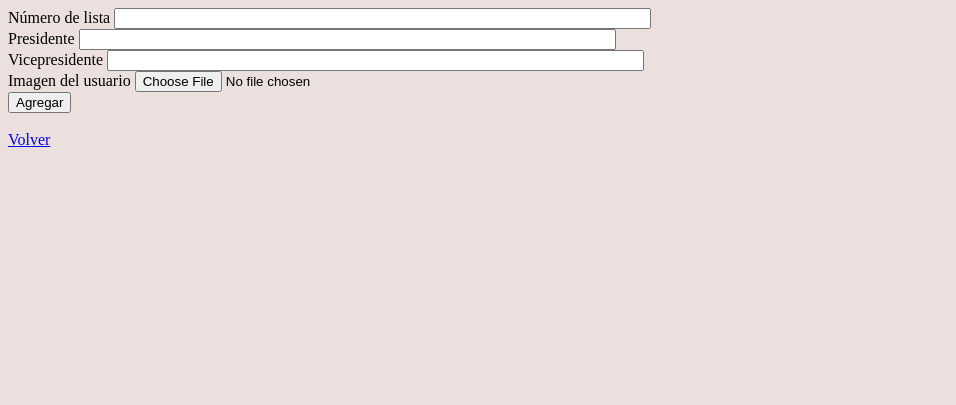
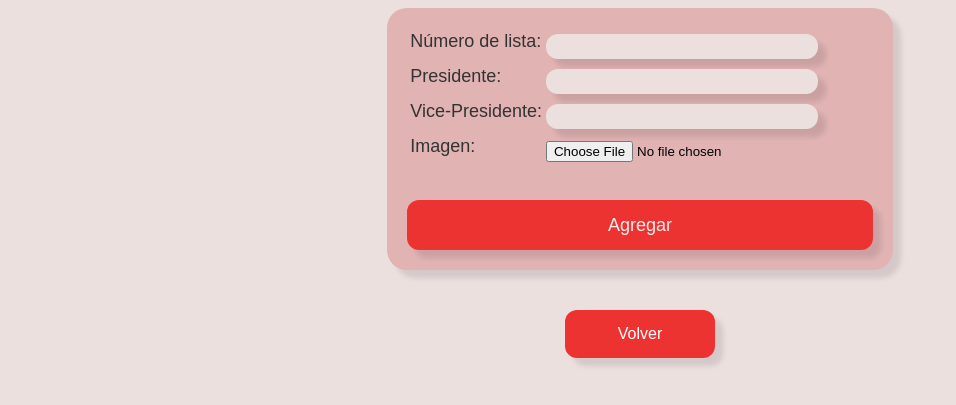
Before and after one commit to maximax02/APFA_git, a Flask app: template app/restricted/templates/agregar_lista.html in a window 1280 px wide. Shown: the top 405 px of the page, without its empty margins (0-956 px from the left). Run offline with Flask 3, Linux system fonts and the light colour scheme; the template is opened without the code that fills it: values that come from a table or form of the project are taken from there, others are empty; some libraries are stand-ins or nearby versions.

Commit message:
- Se organiza el estilo de 'ingresar listas' en archivos css

```diff
--- a/app/public/templates/micuenta.html
+++ b/app/public/templates/micuenta.html
@@ -4,6 +4,7 @@
     <link rel="stylesheet" type="text/css" href="{{ url_for('static', filename='css/resultados.css') }}">
     <link rel="stylesheet" type="text/css" href="{{ url_for('static', filename='css/mi_cuenta_lista.css') }}">
     <link rel="stylesheet" type="text/css" href="{{ url_for('static', filename='css/mi_cuenta_texto.css') }}">
+
 </head>
 
 {% extends "base.html" %}
--- a/app/restricted/forms/agregar_lista.py
+++ b/app/restricted/forms/agregar_lista.py
@@ -4,9 +4,9 @@ from flask_wtf.file import FileAllowed
 from wtforms.validators import DataRequired
 
 class AgregarListaForm(FlaskForm):
-    num_lista = StringField('Número de lista', validators=[DataRequired()])
-    presidente = StringField('Presidente', validators=[DataRequired()])
-    vicepresidente = StringField('Vicepresidente', validators=[DataRequired()])
+    num_lista = StringField('Número de lista', validators=[DataRequired()], render_kw={'class':'input'})
+    presidente = StringField('Presidente', validators=[DataRequired()], render_kw={'class':'input'})
+    vicepresidente = StringField('Vicepresidente', validators=[DataRequired()], render_kw={'class':'input'})
     #TODO: Imagen
-    imagen = FileField('Imagen del usuario', validators=[FileAllowed(['jpg', 'png'], 'Solo se permiten imágenes')], render_kw={'style': 'width: 50%'})
-    submit = SubmitField('Agregar')
+    imagen = FileField('Imagen del usuario', validators=[FileAllowed(['jpg', 'png'], 'Solo se permiten imágenes')], render_kw={'style': 'width: 100%'})
+    submit = SubmitField('Agregar', render_kw={'class':'submit'})
--- a/app/restricted/templates/agregar_lista.html
+++ b/app/restricted/templates/agregar_lista.html
@@ -1,45 +1,95 @@
+<head>
+    <link rel="stylesheet" type="text/css" href="{{ url_for('static', filename='css/botones.css') }}">
+    <link rel="stylesheet" type="text/css" href="{{ url_for('static', filename='css/submit_buton.css') }}">
+    <link rel="stylesheet" type="text/css" href="{{ url_for('static', filename='css/login_input.css') }}">
+    <link rel="stylesheet" type="text/css" href="{{ url_for('static', filename='css/agregar_lista.css') }}">
+</head>
+
 {% extends "base.html" %}
 {% block content %}
-<div>
-    <form action="" method="post" novalidate enctype="multipart/form-data">
-        {{ form.hidden_tag() }}
-        <div>
-            {{ form.num_lista.label }}
-            {{ form.num_lista(size=64) }}<br>
-            {% for error in form.num_lista.errors %}
-            <span style="color: red;">{{ error }}</span>
-            {% endfor %}
-        </div>
-        <div>
-            {{ form.presidente.label }}
-            {{ form.presidente(size=64) }}<br>
-            {% for error in form.presidente.errors %}
-            <span style="color: red;">{{ error }}</span>
-            {% endfor %}
-        </div>
-        <div>
-            {{ form.vicepresidente.label }}
-            {{ form.vicepresidente(size=64) }}<br>
-            {% for error in form.vicepresidente.errors %}
-            <span style="color: red;">{{ error }}</span>
-            {% endfor %}
-        </div>
-        <div>
-            {{ form.imagen.label }}
-            {{ form.imagen }}<br>
-            {% for error in form.imagen.errors %}
-            <span style="color: red;">{{ error }}</span>
-            {% endfor %}
-        </div>
 
 
-        <div>
+<div>
+    <form class ="form-agregar-listas" action="" method="post" novalidate enctype="multipart/form-data">
+        {{ form.hidden_tag() }}
+        <table>
+                <tr>
+                    <td><label for="num_lista">Número de lista: </label></td>
+                    <td>{{ form.num_lista }}</td>
+                </tr>
+                <tr>
+                    <td><label for="presidente">Presidente: </label></td>
+                    <td>{{ form.presidente }}</td>
+                </tr>
+                <tr>
+                    <td><label for="vicepresidente">Vice-Presidente: </label></td>
+                    <td>{{ form.vicepresidente }}</td>
+                </tr>
+                <tr>
+                    <td><label for="imagen">Imagen: </label></td>
+                    <td>{{ form.imagen }}</td>
+                </tr>
+        </table>
+
+
+
+
             {{ form.submit() }}
-        </div>
+
     </form>
-    <div>
-    <br>
-        <a href = "{{ url_for('public.micuenta') }}" >Volver</a>
-    </div>
+
+    <form class="general">
+            <button class="botones" formaction="{{ url_for('public.index') }}">Volver</button>
+    </form>
 </div>
+
+
+
+
+
+
+
+
+<!--<div>-->
+<!--    <form action="" method="post" novalidate enctype="multipart/form-data">-->
+<!--        {{ form.hidden_tag() }}-->
+<!--        <div>-->
+<!--            {{ form.num_lista.label }}-->
+<!--            {{ form.num_lista(size=64) }}<br>-->
+<!--            {% for error in form.num_lista.errors %}-->
+<!--            <span style="color: red;">{{ error }}</span>-->
+<!--            {% endfor %}-->
+<!--        </div>-->
+<!--        <div>-->
+<!--            {{ form.presidente.label }}-->
+<!--            {{ form.presidente(size=64) }}<br>-->
+<!--            {% for error in form.presidente.errors %}-->
+<!--            <span style="color: red;">{{ error }}</span>-->
+<!--            {% endfor %}-->
+<!--        </div>-->
+<!--        <div>-->
+<!--            {{ form.vicepresidente.label }}-->
+<!--            {{ form.vicepresidente(size=64) }}<br>-->
+<!--            {% for error in form.vicepresidente.errors %}-->
+<!--            <span style="color: red;">{{ error }}</span>-->
+<!--            {% endfor %}-->
+<!--        </div>-->
+<!--        <div>-->
+<!--            {{ form.imagen.label }}-->
+<!--            {{ form.imagen }}<br>-->
+<!--            {% for error in form.imagen.errors %}-->
+<!--            <span style="color: red;">{{ error }}</span>-->
+<!--            {% endfor %}-->
+<!--        </div>-->
+
+
+<!--        <div>-->
+<!--            {{ form.submit() }}-->
+<!--        </div>-->
+<!--    </form>-->
+<!--    <div>-->
+<!--    <br>-->
+<!--        <a href = "{{ url_for('public.micuenta') }}" >Volver</a>-->
+<!--    </div>-->
+<!--</div>-->
 {% endblock %}
--- /dev/null
+++ b/app/static/css/agregar_lista.css
@@ -0,0 +1,24 @@
+.form-agregar-listas {
+  background-color: #e1b3b3;
+  border-radius: 20px;
+  box-sizing: border-box;
+  padding: 20px;
+  margin: 0 auto;
+  width: 40%;
+  box-shadow: 8px 8px 5px rgba(0, 0, 0, 0.1);
+}
+
+label {
+  font-size: 18px;
+  font-family: Rockwell, sans-serif;
+  color: #333;
+  display: block;
+  margin-bottom: 10px;
+}
+
+.general {
+  display: flex;
+  justify-content: center;
+  align-items: center;
+  padding: 30px;
+}
--- /dev/null
+++ b/app/static/scripts/showAlertAndRedirect.js
@@ -0,0 +1,5 @@
+function showAlertAndRedirect(mensaje) {
+	msj = unescape(mensaje)
+	alert(msj);
+	location.href = '/apfa/micuenta';
+}
```
Also changed, not shown: app/apfa.db, 1 other file.
